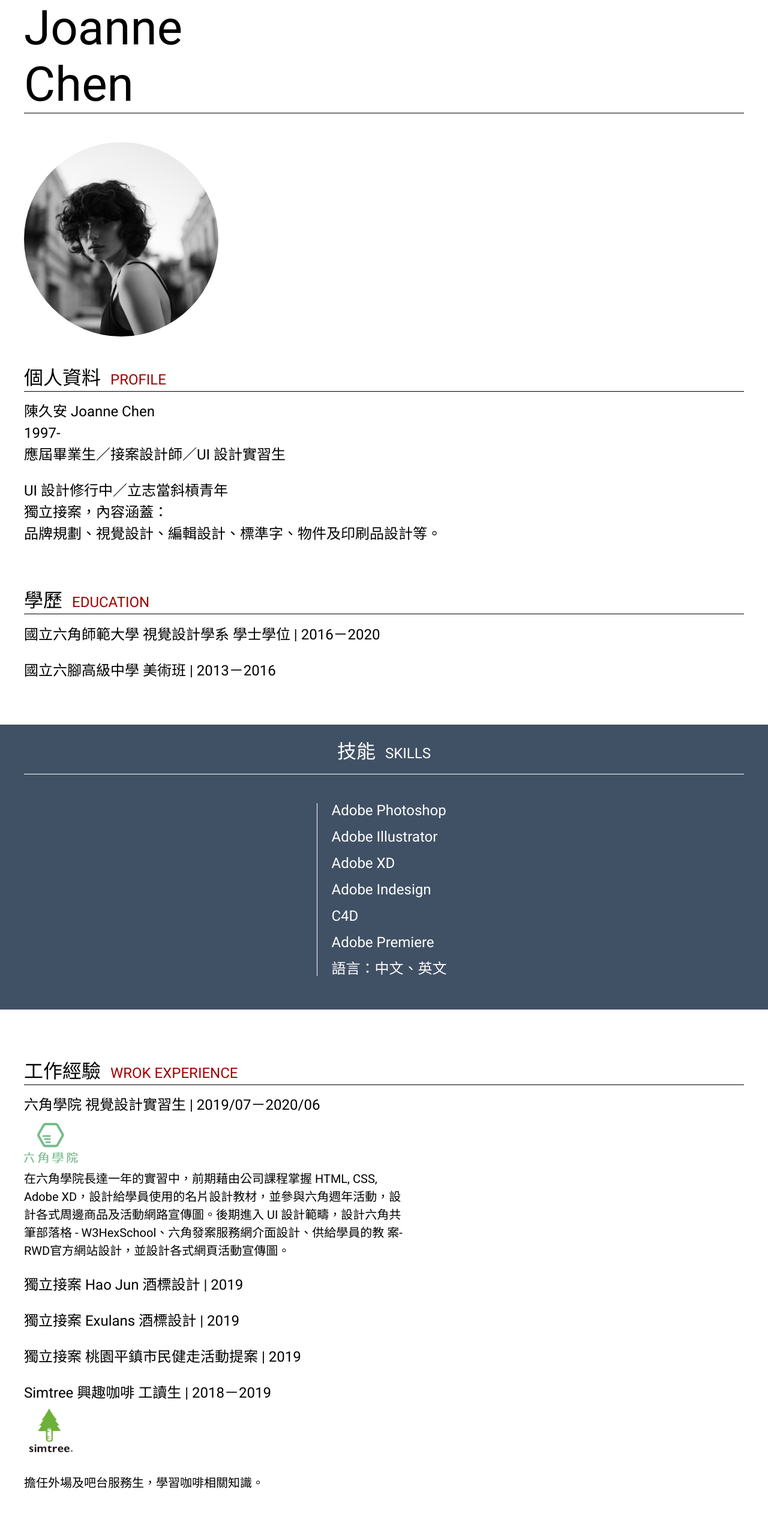
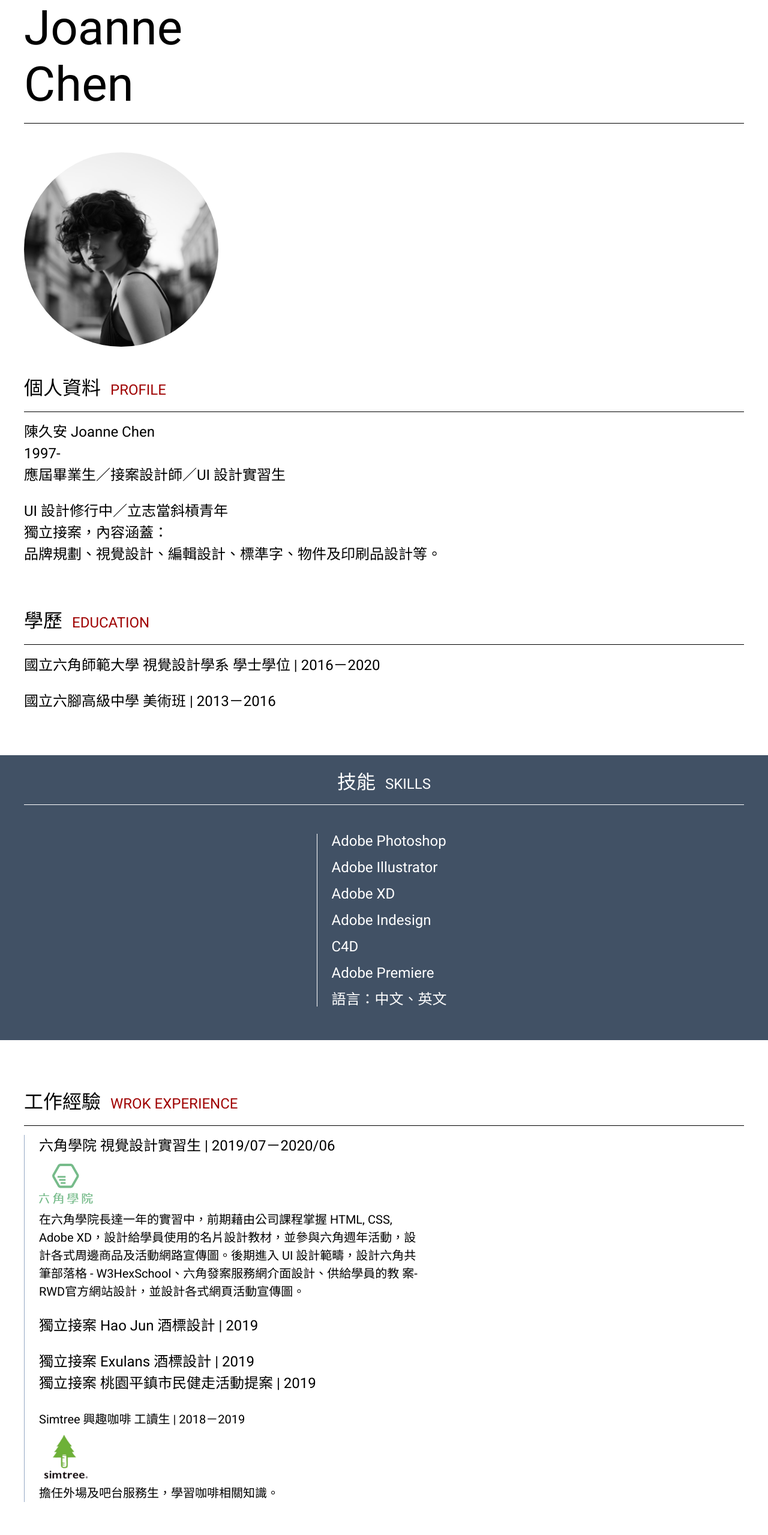
Before and after one commit to yaiiow159/Resume-Design, a plain HTML site: page index.html in a window 1280 px wide. Shown: the top 2559 px of the page at 60% size. Drawn offline with Linux system fonts and the light colour scheme.

Commit message:
修改頁面

```diff
--- a/index.html
+++ b/index.html
@@ -60,8 +60,8 @@
         </div>
     </div>
     <div class="container">
+        <h2 class="title  border-bottom">工作經驗<span>WROK EXPERIENCE</span></h2>
         <div class="work">
-            <h2 class="title  border-bottom">工作經驗<span>WROK EXPERIENCE</span></h2>
             <ul class="font-normal-size">
                 <li>
                     <h3>
@@ -90,12 +90,10 @@
                     <h3>
                         Simtree 興趣咖啡 工讀生 | 2018－2019
                     </h3>
-                </li>
-                <li><img src="img/Group 8.png" alt="工作經驗圖片2"></li>
-                <li>
-                    <h3>
+                    <img src="img/Group 8.png" alt="工作經驗圖片2">
+                    <p>
                         擔任外場及吧台服務生，學習咖啡相關知識。
-                    </h3>
+                    </p>
                 </li>
             </ul>
         </div>
@@ -111,9 +109,9 @@
                 <li>作品連結 : <a href="#">https://www.behance.net/xxxdddddd</a></li>
             </ul>
             <ul class="icon-footer">
-                <li><a href=""><img src="img/facebook.svg" alt="fb圖片"></a></li>
-                <li><a href=""><img src="img/instagram-alt.svg" alt="ig圖片"></a></li>
-                <li><a href=""><img src="img/line.svg" alt="line圖片"></a></li>
+                <li><a href="#"><img src="img/facebook.svg" alt="fb圖片"></a></li>
+                <li><a href="#"><img src="img/instagram-alt.svg" alt="ig圖片"></a></li>
+                <li><a href="#"><img src="img/line.svg" alt="line圖片"></a></li>
             </ul>
         </div>
     </div>
--- a/scss/style.scss
+++ b/scss/style.scss
@@ -2,8 +2,14 @@
 
 $font-size: 24px !default;
 
+
+
 body {
     font-family: "Roboto", sans-serif;
+}
+
+h1,h2{
+    padding-bottom: 17px;
 }
 
 .font-normal-size {
@@ -111,6 +117,8 @@ body {
 }
 
 .work {
+    border-left: 1px solid #96A9C4;
+    padding-left: 24px;
     ul:nth-child(2) {
         margin-bottom: 24px;
     }
```
Also changed, not shown: css/style.css, 1 other file.
